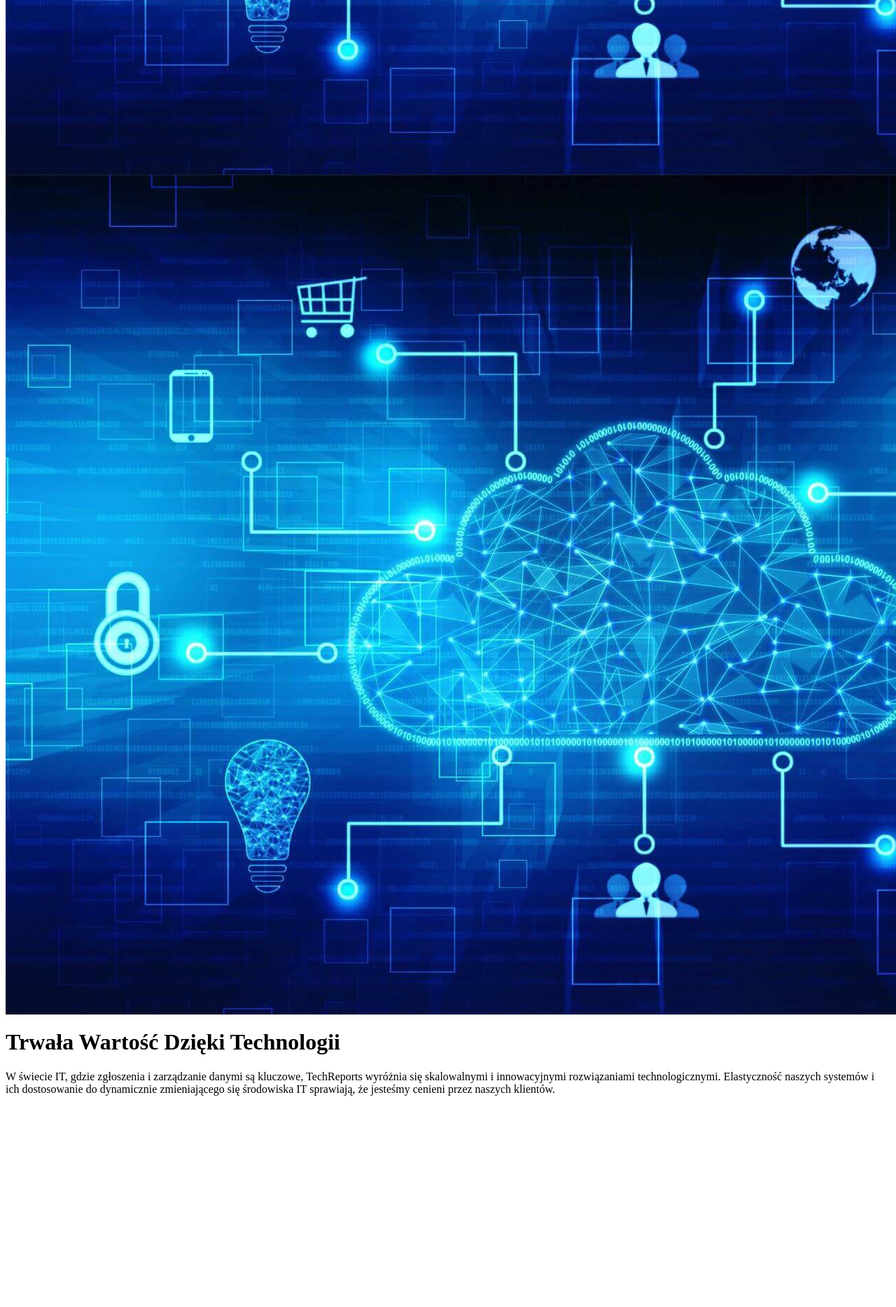
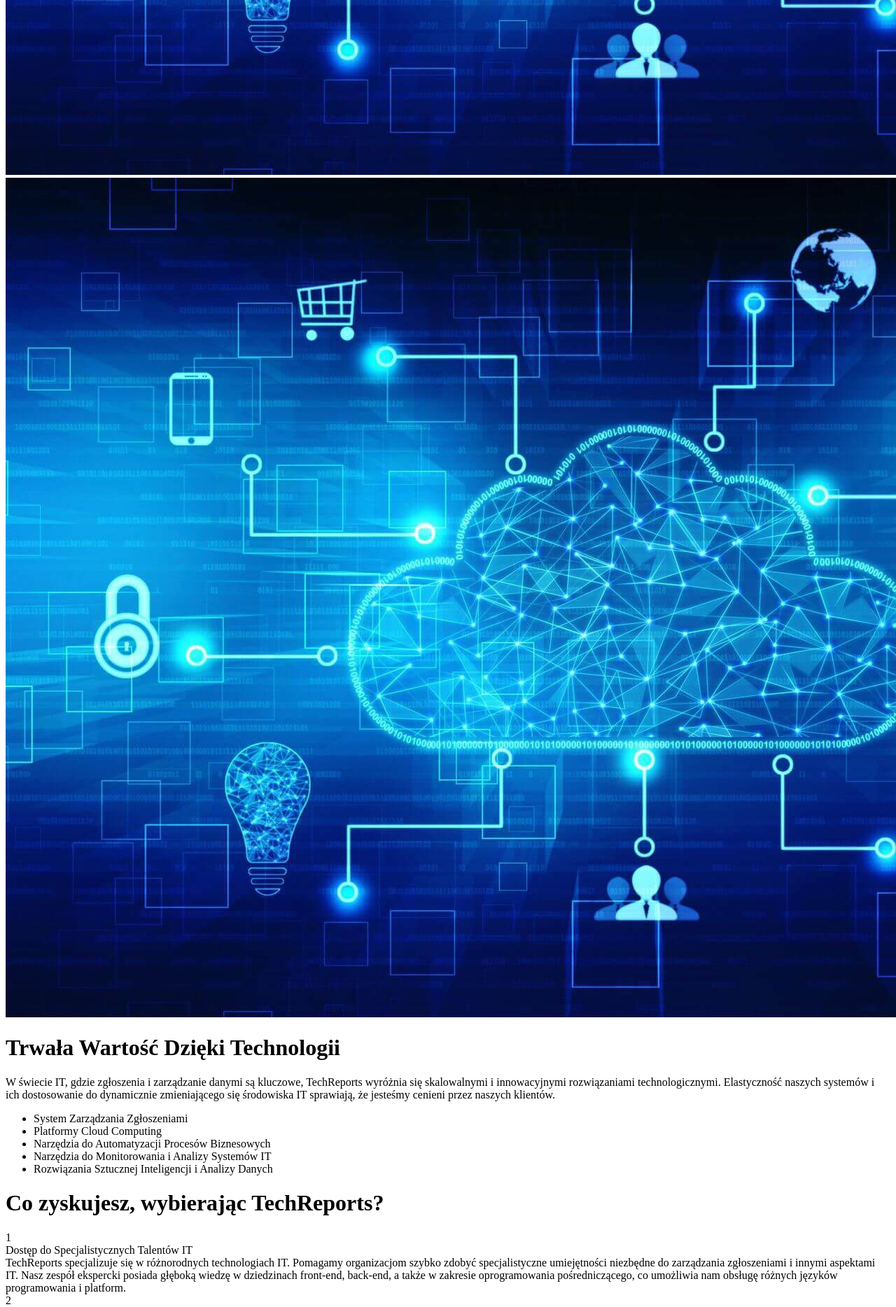
Before and after one commit to amelia-pencak/TechReports, a PHP site: page /pages/technologies.html in a window 1280 px wide; the page is wider, and only the part inside the window is pictured. Shown: the part 958-2826 px from the top of that part at 70% size. Before the commit the page ends 2524 px from the top of that part, so only its background shows below. Run offline with PHP 8.4, Linux system fonts and the light colour scheme.

Commit message:
techPage ver-2

```diff
--- a/pages/technologies.html
+++ b/pages/technologies.html
@@ -1,9 +1,16 @@
+<!DOCTYPE html>
+<html lang="pl">
+<head>
+     <title>TechReports</title>
+     <meta name="viewport" content="width=device-width, initial-scale=1.0">
+</head>
+<body>
      <div class="technologies_page">
-     <div class="technologies_and_stats">
+          <div class="technologies_and_list">
                <div class="technologies_container">
                     <div class="technologies_photo_container">
-                    <img class="technologies_photo2" src="/images/cloud.jpeg" >
-                    <img class="technologies_photo" src="/images/cloud.jpeg" >
+                         <img class="technologies_photo2" alt="chmura" src="/images/cloud.jpeg">
+                         <img class="technologies_photo" alt="chmura" src="/images/cloud.jpeg">
                     </div>
                     <div class="technologies">
                          <h1 class="technologies_title">Trwała Wartość Dzięki Technologii</h1>
@@ -15,12 +22,83 @@
                               ich dostosowanie do dynamicznie zmieniającego się środowiska IT
                               sprawiają, że jesteśmy cenieni przez naszych klientów.
                          </p>
-
                     </div>
-
                </div>
-
+               <div class="technologies_list_container">
+                    <div class="technology_list">
+                         <ul>
+                              <li data-tech="ticketing">System Zarządzania Zgłoszeniami</li>
+                              <li data-tech="cloud">Platformy Cloud Computing</li>
+                              <li data-tech="rpa">Narzędzia do Automatyzacji Procesów Biznesowych </li>
+                              <li data-tech="analize">Narzędzia do Monitorowania i Analizy Systemów IT</li>
+                              <li data-tech="ai">Rozwiązania Sztucznej Inteligencji i Analizy Danych</li>
+                         </ul>
+                    </div>
+                    <div class="technology_details_container">
+                         <div class="technology_details"></div>
+                    </div>
+               </div>
+          </div>
+          <div class="benefits_container">
+               <h1>Co zyskujesz, wybierając TechReports?</h1>
+               <div class="full_width_line"></div>
+               <div class="benefits_cards_container">
+                    <div class="benefit_card">
+                         <div class="benefit_card_number">
+                              <span class="number_card">1</span>
+                         </div>
+                         <div class="benefit_card_title">Dostęp do Specjalistycznych Talentów IT
+                         </div>
+                         <div class="benefit_card_text">TechReports specjalizuje się w różnorodnych technologiach IT. Pomagamy organizacjom szybko zdobyć specjalistyczne umiejętności niezbędne do zarządzania zgłoszeniami i innymi aspektami IT. Nasz zespół ekspercki posiada głęboką wiedzę w dziedzinach front-end, back-end, a także w zakresie oprogramowania pośredniczącego, co umożliwia nam obsługę różnych języków programowania i platform.
+                         </div>
+                    </div>
+                    <div class="benefit_card">
+                         <div class="benefit_card_number">
+                              <span class="number_card">2</span>
+                         </div>
+                         <div class="benefit_card_title">Dostęp do Specjalistycznych Talentów IT
+                         </div>
+                         <div class="benefit_card_text">TechReports specjalizuje się w różnorodnych technologiach IT. Pomagamy organizacjom szybko zdobyć specjalistyczne umiejętności niezbędne do zarządzania zgłoszeniami i innymi aspektami IT. Nasz zespół ekspercki posiada głęboką wiedzę w dziedzinach front-end, back-end, a także w zakresie oprogramowania pośredniczącego, co umożliwia nam obsługę różnych języków programowania i platform.
+                         </div>
+                    </div>
+                    <div class="benefit_card">
+                         <div class="benefit_card_number">
+                              <span class="number_card">3</span>
+                         </div>
+                         <div class="benefit_card_title">Dostęp do Specjalistycznych Talentów IT
+                         </div>
+                         <div class="benefit_card_text">TechReports specjalizuje się w różnorodnych technologiach IT. Pomagamy organizacjom szybko zdobyć specjalistyczne umiejętności niezbędne do zarządzania zgłoszeniami i innymi aspektami IT. Nasz zespół ekspercki posiada głęboką wiedzę w dziedzinach front-end, back-end, a także w zakresie oprogramowania pośredniczącego, co umożliwia nam obsługę różnych języków programowania i platform.
+                         </div>
+                    </div>
+                    <div class="benefit_card">
+                         <div class="benefit_card_number">
+                              <span class="number_card">4</span>
+                         </div>
+                         <div class="benefit_card_title">Dostęp do Specjalistycznych Talentów IT
+                         </div>
+                         <div class="benefit_card_text">TechReports specjalizuje się w różnorodnych technologiach IT. Pomagamy organizacjom szybko zdobyć specjalistyczne umiejętności niezbędne do zarządzania zgłoszeniami i innymi aspektami IT. Nasz zespół ekspercki posiada głęboką wiedzę w dziedzinach front-end, back-end, a także w zakresie oprogramowania pośredniczącego, co umożliwia nam obsługę różnych języków programowania i platform.
+                         </div>
+                    </div>
+                    <div class="benefit_card">
+                         <div class="benefit_card_number">
+                              <span class="number_card">5</span>
+                         </div>
+                         <div class="benefit_card_title">Dostęp do Specjalistycznych Talentów IT
+                         </div>
+                         <div class="benefit_card_text">TechReports specjalizuje się w różnorodnych technologiach IT. Pomagamy organizacjom szybko zdobyć specjalistyczne umiejętności niezbędne do zarządzania zgłoszeniami i innymi aspektami IT. Nasz zespół ekspercki posiada głęboką wiedzę w dziedzinach front-end, back-end, a także w zakresie oprogramowania pośredniczącego, co umożliwia nam obsługę różnych języków programowania i platform.
+                         </div>
+                    </div>
+                    <div class="benefit_card">
+                         <div class="benefit_card_number">
+                              <span class="number_card">6</span>
+                         </div>
+                         <div class="benefit_card_title">Dostęp do Specjalistycznych Talentów IT
+                         </div>
+                         <div class="benefit_card_text">TechReports specjalizuje się w różnorodnych technologiach IT. Pomagamy organizacjom szybko zdobyć specjalistyczne umiejętności niezbędne do zarządzania zgłoszeniami i innymi aspektami IT. Nasz zespół ekspercki posiada głęboką wiedzę w dziedzinach front-end, back-end, a także w zakresie oprogramowania pośredniczącego, co umożliwia nam obsługę różnych języków programowania i platform.
+                         </div>
+                    </div>
                </div>
 
           </div>
      </div>
+</body>
```
Also changed, not shown: css/technologies.css (+190 -16 lines), jQuery/dynamicList.js (added, +24 -0 lines). Lines whose indentation alone changed are shown as unchanged.
